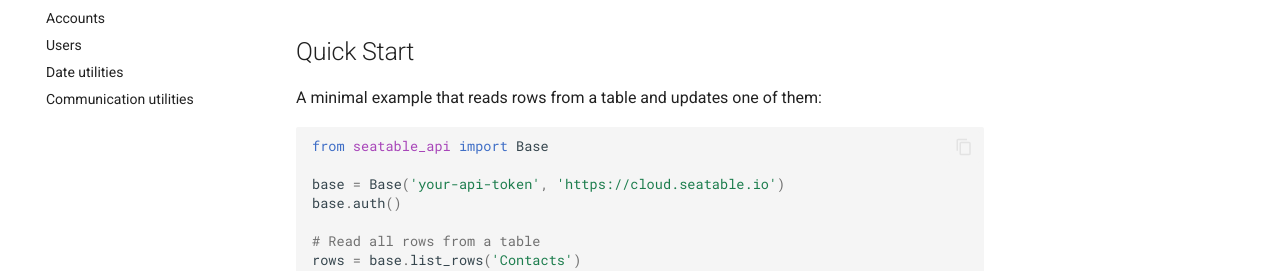
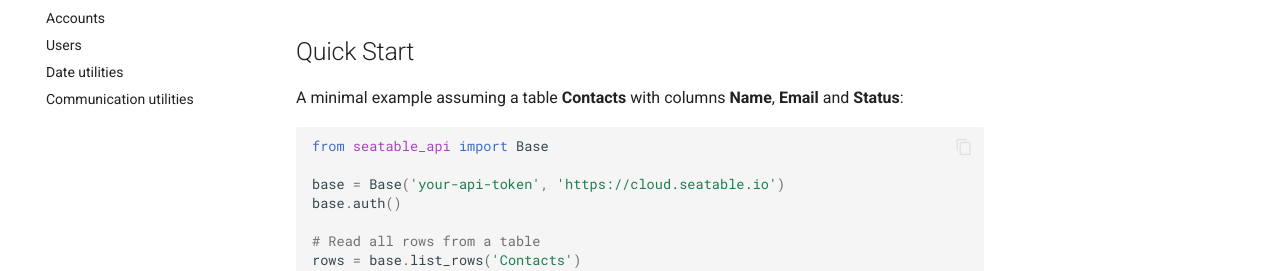
Before and after one commit to seatable/seatable-developer-docs, an MkDocs documentation site: the page built from docs/python/index.md, in a window 1280 px wide and 900 px high, scrolled down 2018 px. Shown: the part 305-576 px from the top of the window. Built offline with MkDocs 1.6.1 and Material for MkDocs 9.7.7, drawn with Linux system fonts in a browser that asks for light colours; comment, search, counter and statistics services are not loaded.

Commit message:
Clarify quick-start example with table and column names
Co-Authored-By: Claude Opus 4.6 (1M context) <noreply@anthropic.com>

````diff
--- a/docs/python/index.md
+++ b/docs/python/index.md
@@ -103,7 +103,7 @@ Since every method call is an API request, scripts are subject to [rate](https:/
 
 ## Quick Start
 
-A minimal example that reads rows from a table and updates one of them:
+A minimal example assuming a table **Contacts** with columns **Name**, **Email** and **Status**:
 
 ```python
 from seatable_api import Base
````
